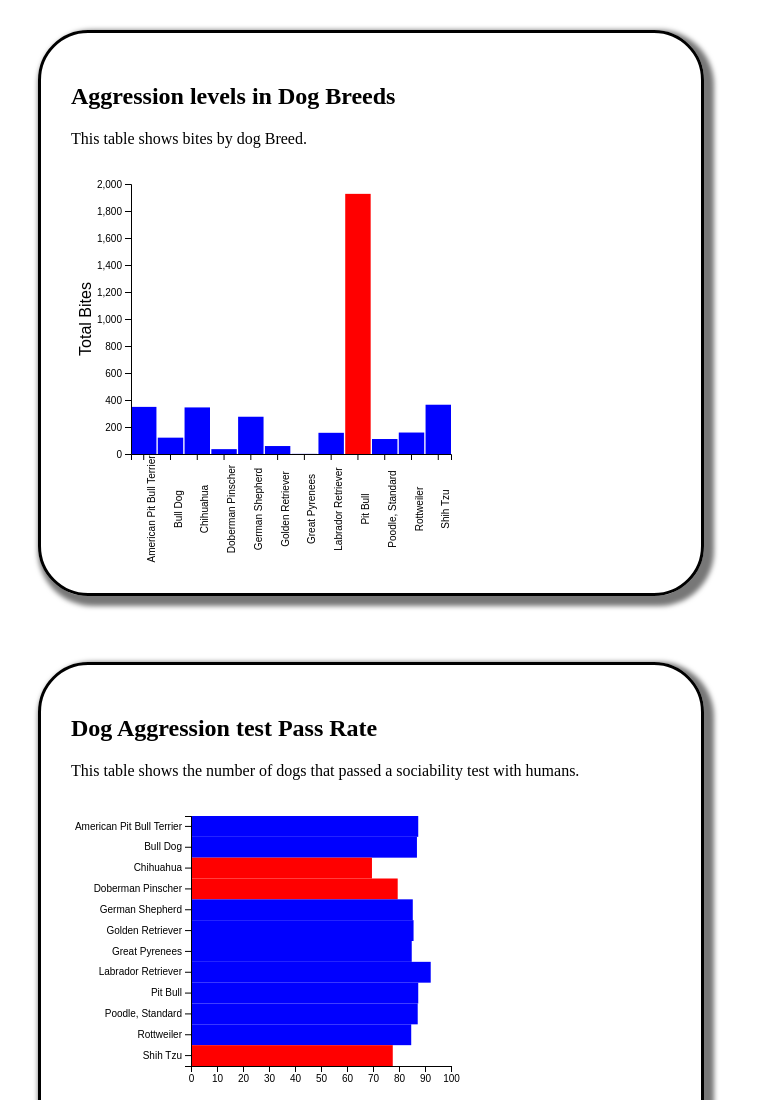
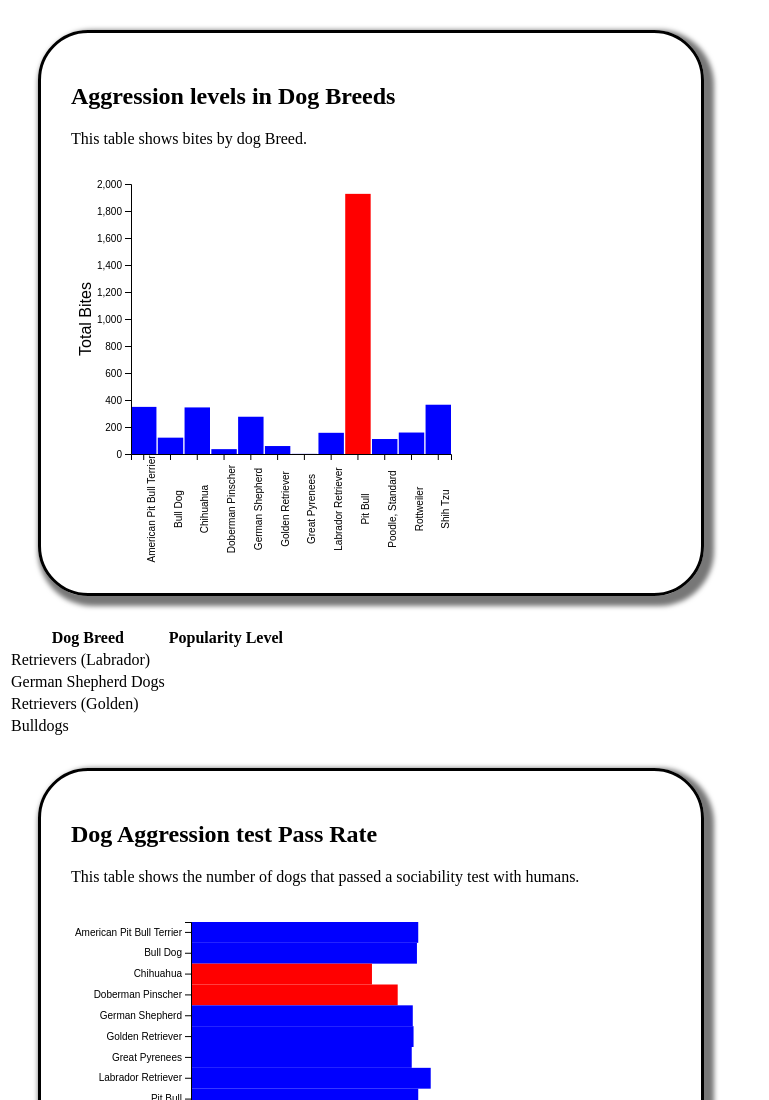
Before and after one commit to WaylonJoeCentre/FinalProject, a plain HTML site: page InteractiveDashboard/ID.html in a window 1280 px wide. Shown: the top 1100 px of the page, without its empty margins (0-769 px from the left). Drawn offline with nearby package versions, Linux system fonts and the light colour scheme.

Commit message:
FinalProject

```diff
--- a/InteractiveDashboard/ID.html
+++ b/InteractiveDashboard/ID.html
@@ -22,7 +22,7 @@
     <h6></h6><h6></h6><h6></h6>
     <table id="DogPopularityTable">
         <thead>
-            <th></th><th></th>
+            <th>Dog Breed</th><th>Popularity Level</th>
         </thead>
         <tbody>
         </tbody>
--- a/InteractiveDashboard/IDJS.js
+++ b/InteractiveDashboard/IDJS.js
@@ -341,61 +341,78 @@ var initiateScatterPlot = function(bites)
 }
 
 
-//var clearTable = function()
-//{
- //   d3.selectAll("#DogPopularityTable tbody tr")
-  //  .remove();
-//}
-//var getBreeds = function(g)
-//{
-  //  return g.Breed;
-//}
-
-
-//var popularFill = function(popularityLevels)
-//{
-    //var rows = d3.select("#DogPopularityTable tbody")
-    //.selectAll("tr")
-    //.data(popularityLevels)
-    //.enter()
-    //.append("tr")
-
-   // var dogBreeds = popularityLevels.map(getBreeds);
-   // var popularDogs = dogBreeds.filter(function(dog)
- //   {
-     //   if(dog=="Retrievers (Labrador)")
- //   {
-  //      return true;
-  //  }
-  //  else if(dog=="German Shepherd Dogs")
-   //     {
-       //     return true;
-  //     }
- //   else if(dog=="Retrievers (Golden)")
-     //   {
-       //     return true;
-   //     }
-  //  else if(dog=="Bulldogs")
-   //     {
-     //       return true;
-    //    }
-  // else {
-     //   return false;
-  //  }
-  //  });
 
 
 
+
+
+
+
+var clearTable = function()
+{
+    d3.selectAll("#DogPopularityTable tbody tr")
+    .remove();
+}
+
+
+
+var popularFill = function(popularityLevels)
+{
+    console.log("popularityLevels",popularityLevels);
+
+    var popularDogs = popularityLevels.filter(function(dog)
+    {
+        if(dog.Breed=="Retrievers (Labrador)")
+    {
+        return true;
+    }
+    else if(dog.Breed=="German Shepherd Dogs")
+        {
+            return true;
+       }
+    else if(dog.Breed=="Retrievers (Golden)")
+        {
+            return true;
+        }
+    else if(dog.Breed=="Bulldogs")
+        {
+            return true;
+        }
+   else {
+        return false;
+    }
+    });
+
+    var rows = d3.select("#DogPopularityTable tbody")
+    .selectAll("tr")
+    .data(popularDogs)
+    .enter()
+    .append("tr")
+
+
+    //console.log("popularDogs",popularDogs);
+
+
+
+rows.append("td")
+.text(function(dog)
+     {
+    return dog.Breed
+})
 //rows.append("td")
-//.text(popularDogs)
+//.text(popularDogs[1])
+//rows.append("td")
+//.text(popularDogs[2])
+//rows.append("td")
+//.text(popularDogs[3])
 
-//}
+}
 
-//var switchTable = function(popularityLevels) {
+var switchTable = function(popularityLevels) {
     //d3.select("")
     //clearTable();
-    //popularFill(popularityLevels);
-//}
+    popularFill(popularityLevels);
+}
 
 
 
@@ -424,7 +441,7 @@ var successFCN = function(dogData)
     var aggressionLevels = dogData[1];
     var popularityLevels = dogData[2];
     initiateBarChart(bites);
-    //switchTable(popularityLevels);
+    switchTable(popularityLevels);
     initiateBarChartAggression(bites);
     initiateScatterPlot(bites);
 }
```
